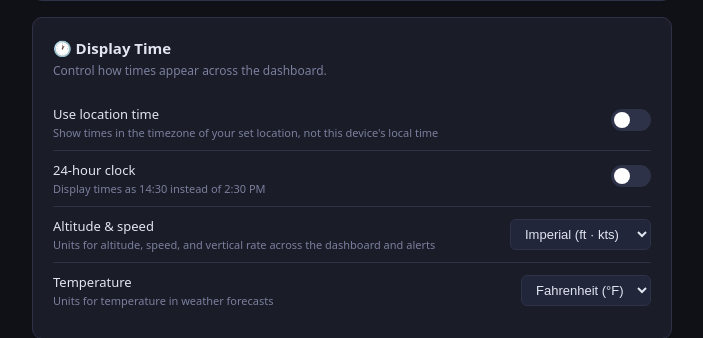
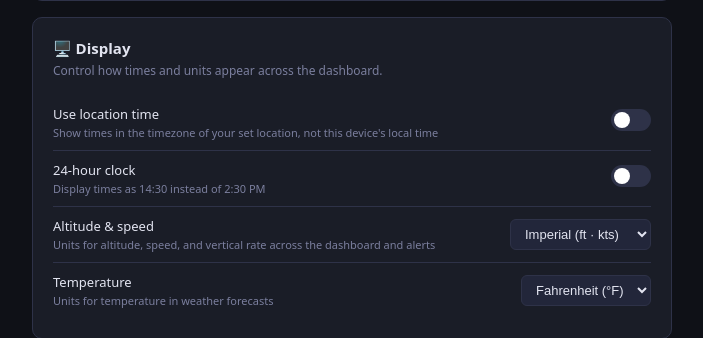
Before and after one commit to xDeeKay/SkyBro, a Flask app: page /settings in a window 1280 px wide. Shown: the part 461-799 px from the top of the page, without its empty margins (288-991 px from the left). Run offline with Flask 3, Linux system fonts and the light colour scheme.

Commit message:
Rename 'Display Time' settings card to 'Display'

```diff
--- a/skybro-skybro/dashboard/templates/settings.html
+++ b/skybro-skybro/dashboard/templates/settings.html
@@ -115,8 +115,8 @@ select.inline-select:focus{border-color:var(--accent)}
 
   <!-- Display Time -->
   <div class="card">
-    <div class="card-title">🕐 Display Time</div>
-    <div class="card-desc">Control how times appear across the dashboard.</div>
+    <div class="card-title">🖥️ Display</div>
+    <div class="card-desc">Control how times and units appear across the dashboard.</div>
     <div class="toggle-row">
       <div><div class="toggle-label">Use location time</div><div class="toggle-sub">Show times in the timezone of your set location, not this device's local time</div></div>
       <label class="toggle"><input type="checkbox" id="use_location_time" {% if cfg.use_location_time %}checked{% endif %}><span class="slider"></span></label>
```
